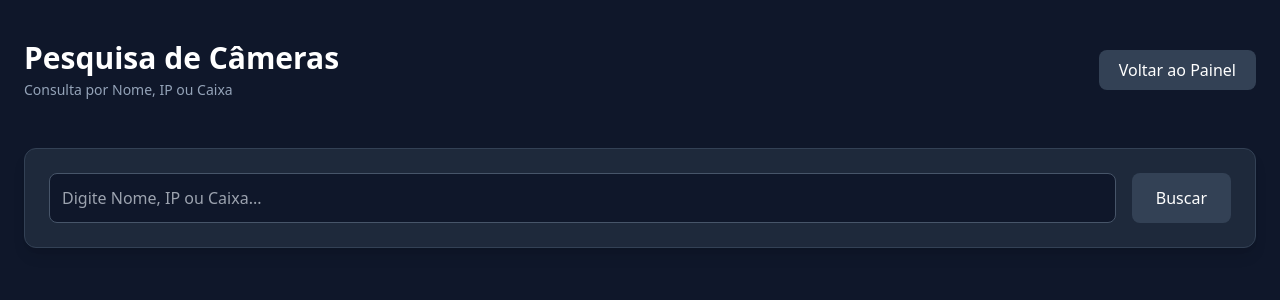
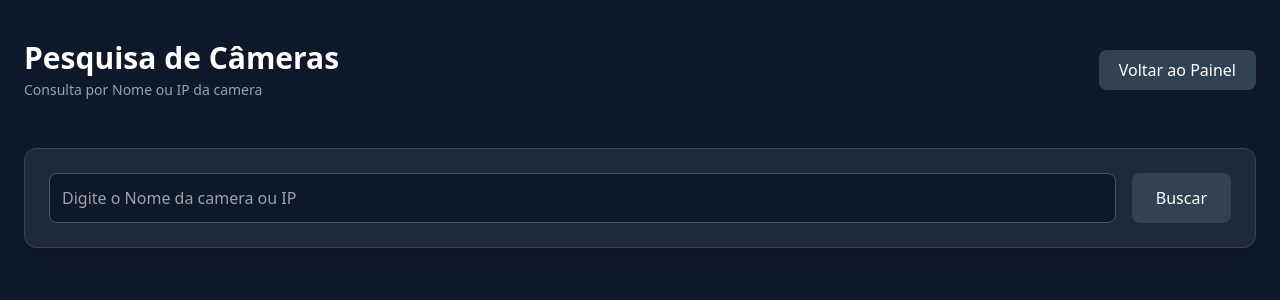
Before and after one commit to devban555/controlcam, a Flask app: template templates/pesquisa.html in a window 1280 px wide. Shown: the top 300 px of the page. Run offline with Flask 3, Linux system fonts and the light colour scheme; the template is opened without the code that fills it, so the values that code supplies are empty; some libraries are stand-ins or nearby versions.

Commit message:
Ajuste pesquisa

```diff
--- a/templates/pesquisa.html
+++ b/templates/pesquisa.html
@@ -17,7 +17,7 @@
         <div>
             <h1 class="text-3xl font-bold text-white">Pesquisa de Câmeras</h1>
             <p class="text-slate-400 text-sm mt-1">
-                Consulta por Nome, IP ou Caixa
+                Consulta por Nome ou IP da camera
             </p>
         </div>
 
@@ -35,7 +35,7 @@
 
             <input type="text"
                    name="termo"
-                   placeholder="Digite Nome, IP ou Caixa..."
+                   placeholder="Digite o Nome da camera ou IP"
                    class="flex-1 p-3 rounded-lg bg-slate-900 border border-slate-600 text-white focus:outline-none focus:border-slate-400">
 
             <button type="submit"
```
